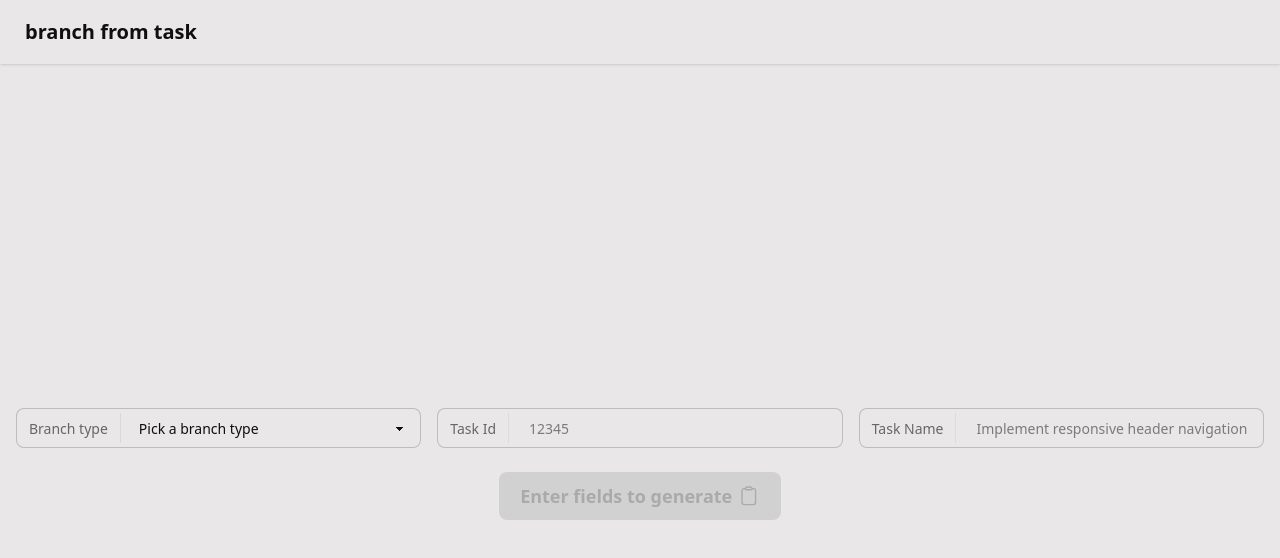
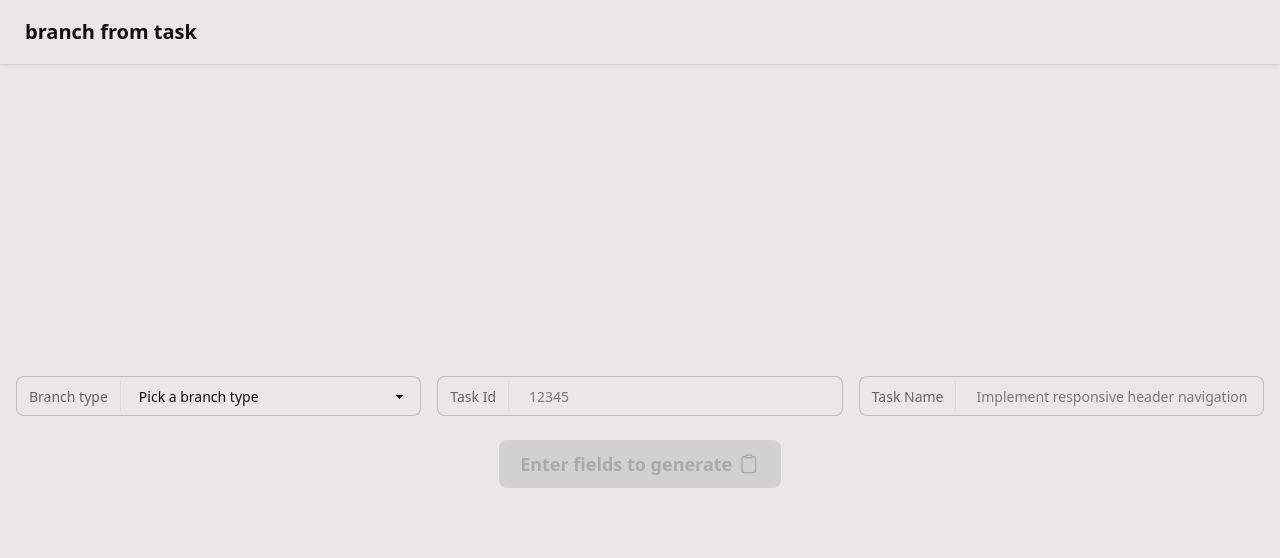
Before and after one commit to mathisvester/branch-from-task, an Angular app: page / in a window 1280 px wide. Shown: the top 558 px of the page. Built offline with nearby package versions, Linux system fonts and the light colour scheme.

Commit message:
fix: Safari iOS vertical scroll

```diff
--- a/src/app/app.component.html
+++ b/src/app/app.component.html
@@ -1,7 +1,7 @@
 <div class="navbar bg-base-100 shadow-sm">
   <a class="btn btn-ghost text-xl">branch from task</a>
 </div>
-<main class="p-4 h-full flex flex-col justify-center">
+<main class="p-4 flex flex-col justify-center grow-1">
   <form #branchForm="ngForm">
     <div class="grid md:grid-cols-3 gap-4 mb-6">
       <label class="select w-full">
--- a/src/index.html
+++ b/src/index.html
@@ -7,7 +7,7 @@
   <meta name="viewport" content="width=device-width, initial-scale=1">
   <link rel="icon" type="image/x-icon" href="favicon.ico">
 </head>
-<body class="h-full">
-  <app-root></app-root>
+<body class="h-dvh">
+  <app-root class="h-full flex flex-col"></app-root>
 </body>
 </html>
```
Also changed, not shown: src/styles.css (line endings or trailing spaces).
